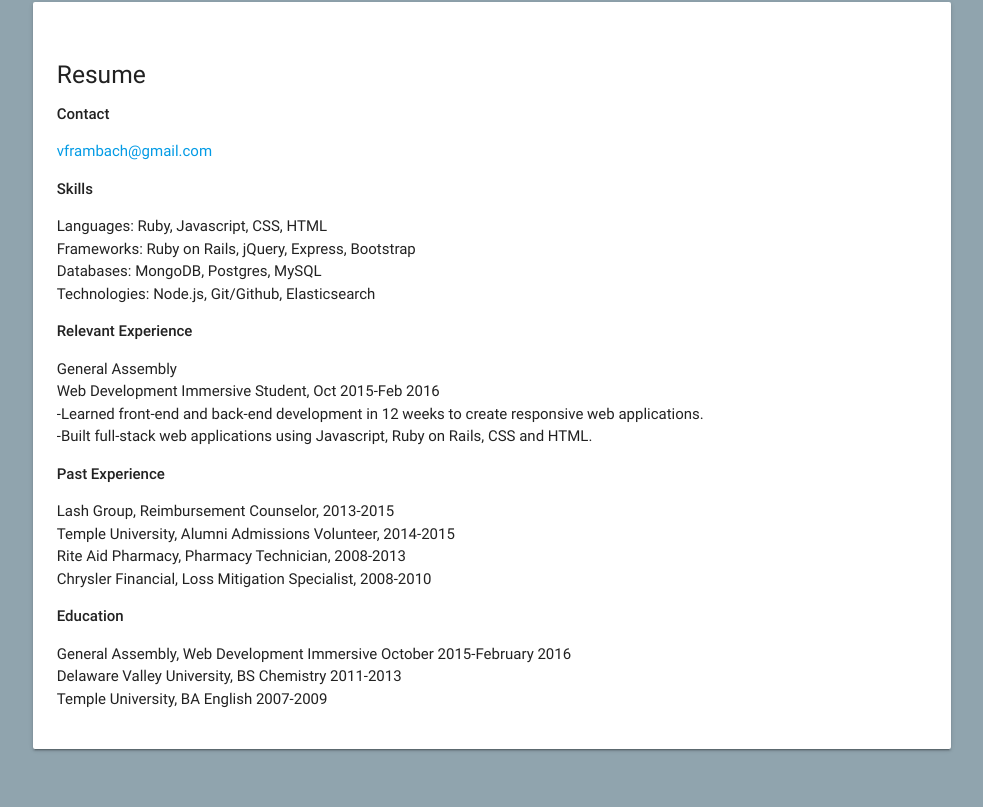
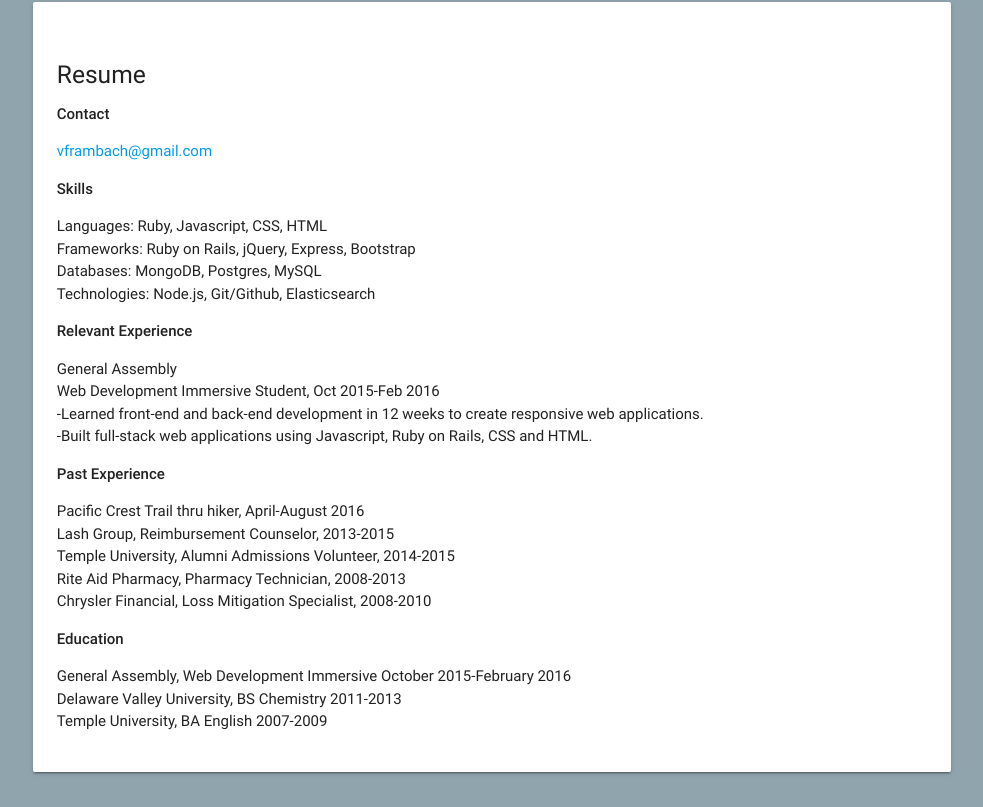
Before and after one commit to vframbach/vframbach.github.io, a plain HTML site: page index.html in a window 1280 px wide. Shown: the part 3755-4562 px from the top of the page, without its empty margins (148-1131 px from the left). Before the commit the page ends 4539 px from the top, so only its background shows below. Drawn offline with nearby package versions, Linux system fonts and the light colour scheme.

Commit message:
added past experience to resume

```diff
--- a/index.html
+++ b/index.html
@@ -134,6 +134,7 @@
             <li>-Learned front-end and back-end development in 12 weeks to create responsive web applications.</li>
             <li>-Built full-stack web applications using Javascript, Ruby on Rails, CSS and HTML.</li></p>
             <p><strong>Past Experience</strong>
+            <li>Pacific Crest Trail thru hiker, April-August 2016</li>
             <li>Lash Group, Reimbursement Counselor, 2013-2015</li>
             <li>Temple University, Alumni Admissions Volunteer, 2014-2015</li>
             <li>Rite Aid Pharmacy, Pharmacy Technician, 2008-2013</li>
```
